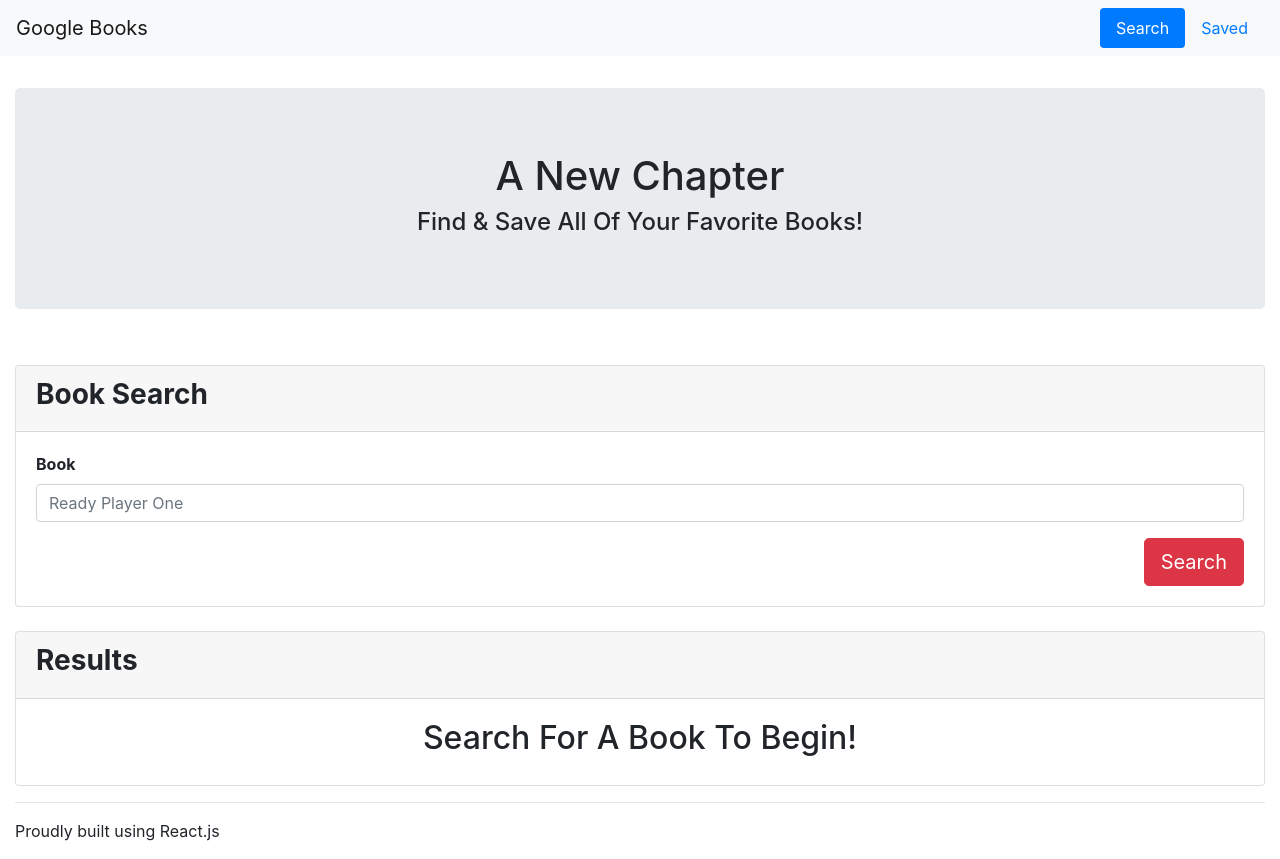
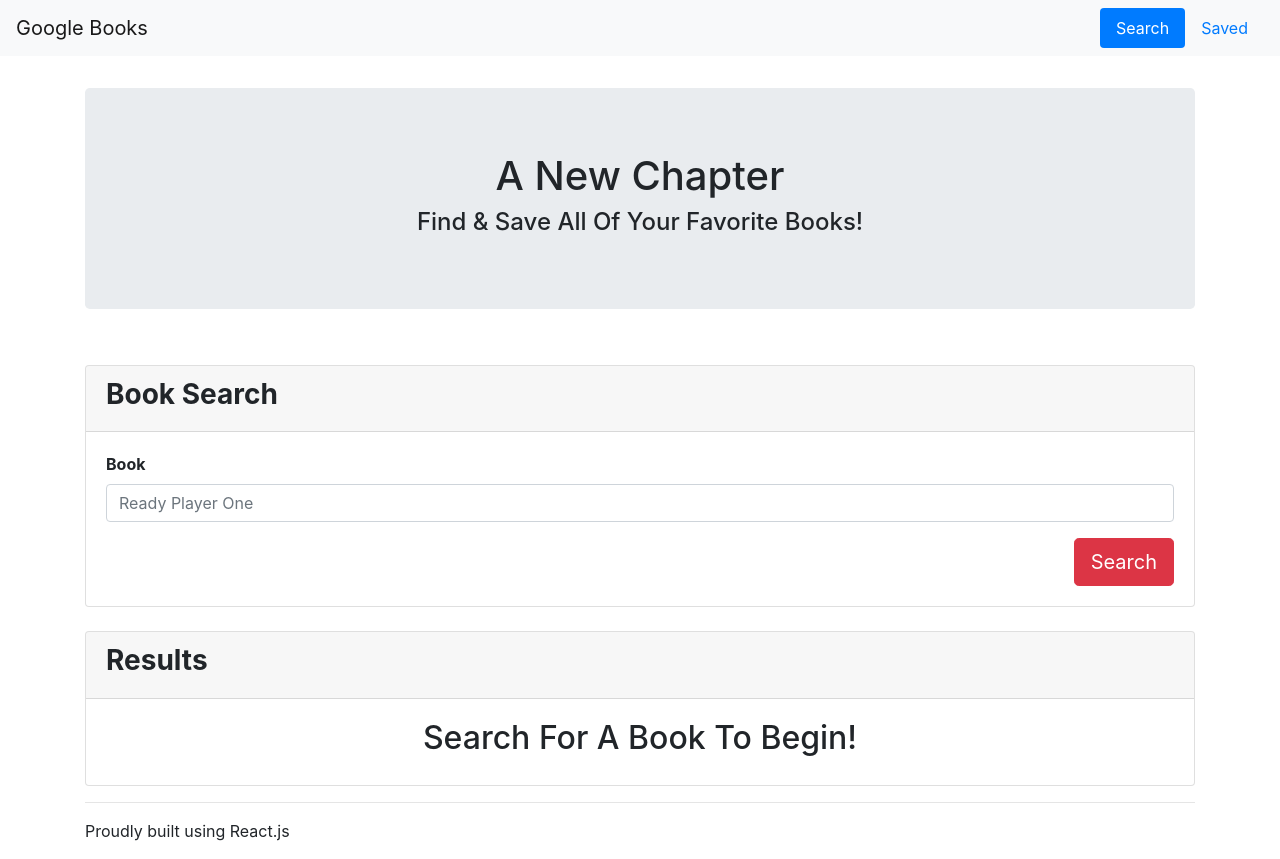
Before and after one commit to mark-shin77/GoogleBookSearch, a React (Create React App) app in the folder client/: page / in a window 1280 px wide. Built offline with nearby package versions, Linux system fonts and the light colour scheme.

Commit message:
main page style fix

```diff
--- a/client/src/pages/Main.js
+++ b/client/src/pages/Main.js
@@ -59,7 +59,7 @@ class Main extends Component {
     render() {
         return (
             <div>
-                <Container fluid="fluid">
+                <Container>
                     <Row>
                         <Col size="md-12">
                             <Jumbotron>
```
